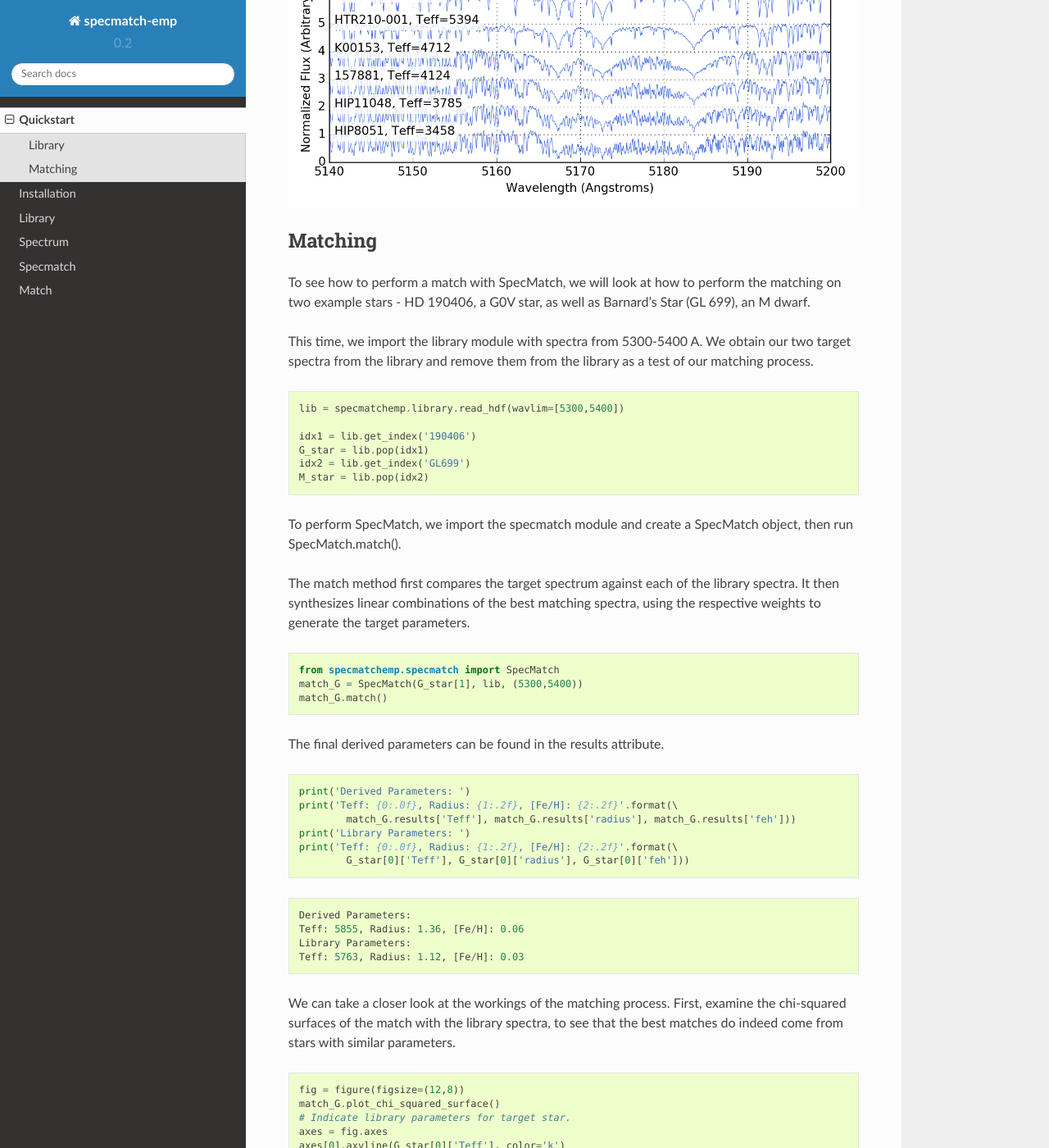
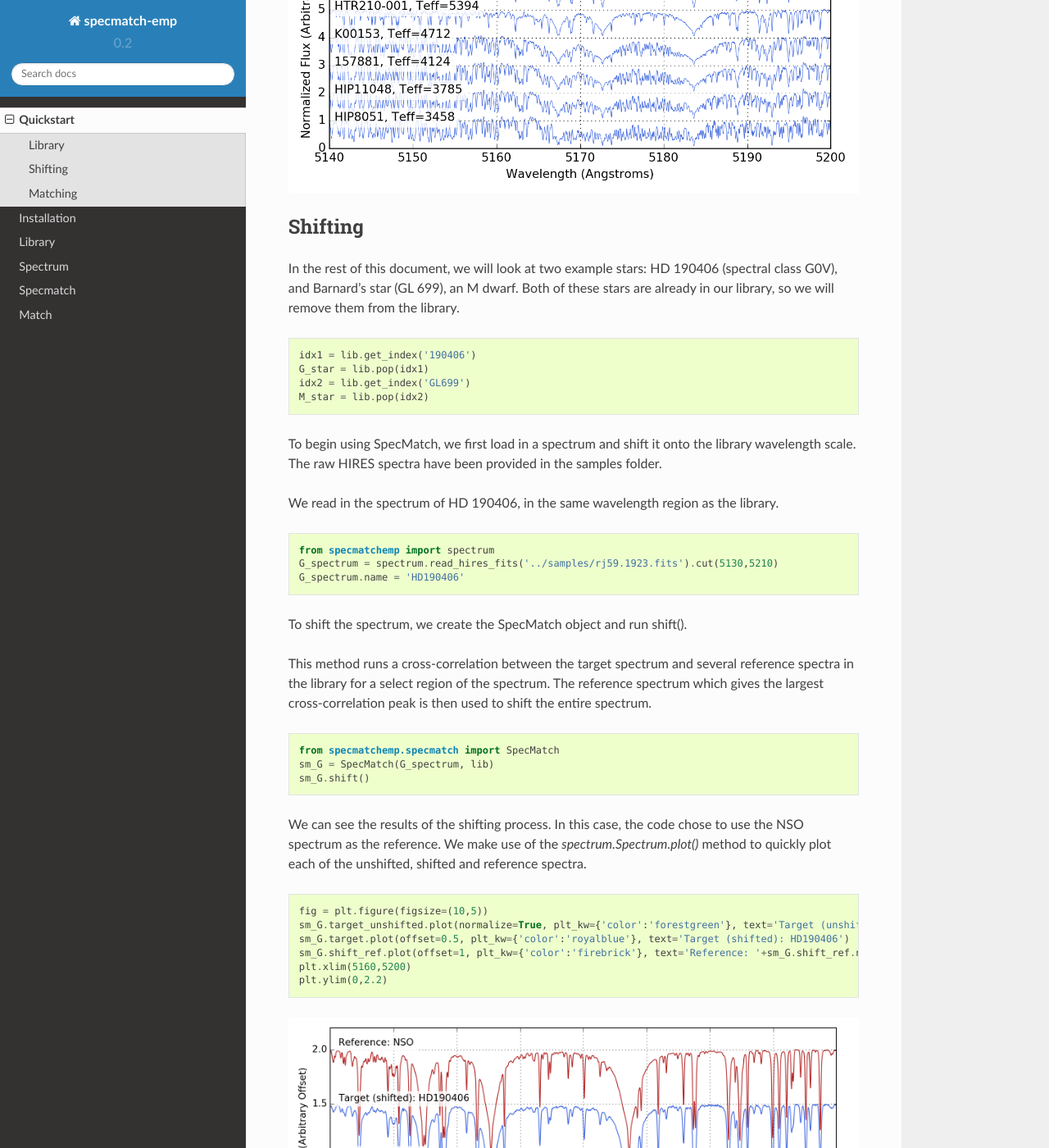
Before and after one commit to samuelyeewl/specmatch-emp, a Sphinx documentation site: the page built from docs/quickstart.rst, in a window 1280 px wide and 1400 px high, scrolled down 3484 px. Shown: the whole window at 82% size. Built offline with Sphinx 7.4.7 and the Read the Docs theme 2.0.0, drawn with Linux system fonts in a browser that asks for light colours; some of the changed text lies outside the part shown.

Commit message:
Updated quickstart documentation

```diff
--- a/docs/quickstart.py
+++ b/docs/quickstart.py
@@ -2,8 +2,7 @@
 import pandas as pd
 from pylab import *
 import specmatchemp.library
-import specmatchemp.plotting.plots as smplot
-
+import specmatchemp.plots as smplot
 # code-stop-imports
 rc('savefig',dpi=160)
 
@@ -87,96 +86,136 @@ fig.set_tight_layout(True)
 fig.savefig('quickstart-spectra-selected-stars.png')
 
 
-
-
-
-# code-start-specmatch-load
-lib = specmatchemp.library.read_hdf(wavlim=[5300,5400])
-
+# code-start-pop-library
 idx1 = lib.get_index('190406')
 G_star = lib.pop(idx1)
 idx2 = lib.get_index('GL699')
 M_star = lib.pop(idx2)
-# code-stop-specmatch-load
+# code-stop-pop-library
 
 
+# code-start-read-spectrum-G
+from specmatchemp import spectrum
+G_spectrum = spectrum.read_hires_fits('../samples/rj59.1923.fits').cut(5130,5210)
+G_spectrum.name = 'HD190406'
+# code-stop-read-spectrum-G
 
 
-# code-start-specmatch-match
+# code-start-shift-spectrum-G
 from specmatchemp.specmatch import SpecMatch
-match_G = SpecMatch(G_star[1], lib, (5300,5400))
-match_G.match()
-# code-stop-specmatch-match
+sm_G = SpecMatch(G_spectrum, lib)
+sm_G.shift()
+# code-stop-shift-spectrum-G
 
 
-
-# code-start-specmatch-print
-print('Derived Parameters: ')
-print('Teff: {0:.0f}, Radius: {1:.2f}, [Fe/H]: {2:.2f}'.format(\
-        match_G.results['Teff'], match_G.results['radius'], match_G.results['feh']))
-print('Library Parameters: ')
-print('Teff: {0:.0f}, Radius: {1:.2f}, [Fe/H]: {2:.2f}'.format(\
-        G_star[0]['Teff'], G_star[0]['radius'], G_star[0]['feh']))
-# code-stop-specmatch-print
+# code-start-plot-shifts-G
+fig = plt.figure(figsize=(10,5))
+sm_G.target_unshifted.plot(normalize=True, plt_kw={'color':'forestgreen'}, text='Target (unshifted)')
+sm_G.target.plot(offset=0.5, plt_kw={'color':'royalblue'}, text='Target (shifted): HD190406')
+sm_G.shift_ref.plot(offset=1, plt_kw={'color':'firebrick'}, text='Reference: '+sm_G.shift_ref.name)
+plt.xlim(5160,5200)
+plt.ylim(0,2.2)
+# code-stop-plot-shifts-G
+fig.set_tight_layout(True)
+fig.savefig('quickstart-Gstar-shifts.png')
 
 
-# code-start-plot-chisquared
+# code-start-shift-spectrum-M
+# Load spectrum
+M_spectrum = spectrum.read_hires_fits('../samples/rj130.2075.fits').cut(5130,5210)
+M_spectrum.name = 'GL699'
+
+# Shift spectrum
+sm_M = SpecMatch(M_spectrum, lib)
+sm_M.shift()
+
+# Plot shifts
+fig = plt.figure(figsize=(10,5))
+sm_M.plot_shifted_spectrum(wavlim=(5160,5200))
+# code-stop-shift-spectrum-M
+fig.set_tight_layout(True)
+fig.savefig('quickstart-Mstar-shifts.png')
+
+
+# code-start-match-G
+sm_G.match()
+
+# Plot chi-squared surfaces
 fig = figure(figsize=(12,8))
-match_G.plot_chi_squared_surface()
+sm_G.plot_chi_squared_surface()
 # Indicate library parameters for target star.
 axes = fig.axes
 axes[0].axvline(G_star[0]['Teff'], color='k')
 axes[1].axvline(G_star[0]['radius'], color='k')
 axes[2].axvline(G_star[0]['feh'], color='k')
-# code-stop-plot-chisquared
+# code-stop-match-G
 
 fig.set_tight_layout(True)
 fig.savefig('quickstart-Gstar-chisquared-surface.png')
 
 
-# code-start-plot-references
-fig = figure(figsize=(12,10))
-match_G.plot_references(verbose=True)
+# code-start-lincomb-G
+sm_G.lincomb()
+
+print('Derived Parameters: ')
+print('Teff: {0:.0f}, Radius: {1:.2f}, [Fe/H]: {2:.2f}'.format(
+    sm_G.results['Teff'], sm_G.results['radius'], sm_G.results['feh']))
+print('Library Parameters: ')
+print('Teff: {0:.0f}, Radius: {1:.2f}, [Fe/H]: {2:.2f}'.format(
+    G_star[0]['Teff'], G_star[0]['radius'], G_star[0]['feh']))
+# code-stop-lincomb-G
+
+
+# code-start-plot-lincomb-G
+# Plot HR diagram
+fig1 = figure(figsize=(12,10))
+sm_G.plot_references(verbose=True)
 # plot target onto HR diagram
-axes = fig.axes
+axes = fig1.axes
 axes[0].plot(G_star[0]['Teff'], G_star[0]['radius'], '*', ms=15, color='red', label='Target')
 axes[1].plot(G_star[0]['Teff'], G_star[0]['radius'], '*', ms=15, color='red')
 axes[2].plot(G_star[0]['feh'], G_star[0]['radius'], '*', ms=15, color='red')
 axes[3].plot(G_star[0]['feh'], G_star[0]['radius'], '*', ms=15, color='red')
 axes[0].legend(numpoints=1, fontsize='small', loc='best')
-# code-stop-plot-references
 
-fig.savefig('quickstart-Gstar-lincomb-references.png')
 
-# code-start-plot-lincomb-spectra
-fig = plt.figure(figsize=(12,6))
-match_G.plot_lincomb()
-# code-end-plot-lincomb-spectra
+# Plot reference spectra and linear combinations
+fig2 = plt.figure(figsize=(12,6))
+sm_G.plot_lincomb()
+# code-stop-plot-lincomb-G
+fig1.set_tight_layout(True)
+fig1.savefig('quickstart-Gstar-lincomb-references.png')
+fig2.set_tight_layout(True)
+fig2.savefig('quickstart-Gstar-lincomb-spectra.png')
 
-fig.set_tight_layout(True)
-fig.savefig('quickstart-Gstar-lincomb-spectra.png')
+
 
 # code-start-mstar
-match_M = SpecMatch(M_star[1], lib, (5300,5400))
-match_M.match()
+# Perform match
+sm_M.match()
 
-print('Derived Parameters: ')
-print('Teff: {0:.0f}, Radius: {1:.2f}, [Fe/H]: {2:.2f}'.format(\
-        match_M.results['Teff'], match_M.results['radius'], match_M.results['feh']))
-print('Library Parameters: ')
-print('Teff: {0:.0f}, Radius: {1:.2f}, [Fe/H]: {2:.2f}'.format(\
-        M_star[0]['Teff'], M_star[0]['radius'], M_star[0]['feh']))
-
+# Plot chi-squared surfaces
 fig1 = figure(figsize=(12,8))
-match_M.plot_chi_squared_surface()
+sm_M.plot_chi_squared_surface()
 # Indicate library parameters for target star.
 axes = fig1.axes
 axes[0].axvline(M_star[0]['Teff'], color='k')
 axes[1].axvline(M_star[0]['radius'], color='k')
 axes[2].axvline(M_star[0]['feh'], color='k')
 
+# Perform lincomb
+sm_M.lincomb()
+
+print('Derived Parameters: ')
+print('Teff: {0:.0f}, Radius: {1:.2f}, [Fe/H]: {2:.2f}'.format(
+    sm_M.results['Teff'], sm_M.results['radius'], sm_M.results['feh']))
+print('Library Parameters: ')
+print('Teff: {0:.0f}, Radius: {1:.2f}, [Fe/H]: {2:.2f}'.format(
+    M_star[0]['Teff'], M_star[0]['radius'], M_star[0]['feh']))
+
+# Plot HR diagram
 fig2 = figure(figsize=(12,10))
-match_M.plot_references(verbose=True)
+sm_M.plot_references(verbose=True)
 # plot target onto HR diagram
 axes = fig2.axes
 axes[0].plot(M_star[0]['Teff'], M_star[0]['radius'], '*', ms=15, color='red', label='Target')
@@ -185,12 +224,14 @@ axes[2].plot(M_star[0]['feh'], M_star[0]['radius'], '*', ms=15, color='red')
 axes[3].plot(M_star[0]['feh'], M_star[0]['radius'], '*', ms=15, color='red')
 axes[0].legend(numpoints=1, fontsize='small', loc='best')
 
+# Plot reference spectra and linear combinations
 fig3 = plt.figure(figsize=(12,6))
-match_M.plot_lincomb()
-# code-end-mstar
+sm_M.plot_lincomb()
+# code-stop-mstar
 
 fig1.set_tight_layout(True)
 fig1.savefig('quickstart-Mstar-chisquared-surface.png')
+fig2.set_tight_layout(True)
 fig2.savefig('quickstart-Mstar-lincomb-references.png')
 fig3.set_tight_layout(True)
 fig3.savefig('quickstart-Mstar-lincomb-spectra.png')
--- a/docs/quickstart.rst
+++ b/docs/quickstart.rst
@@ -65,99 +65,145 @@ Plot the Mgb region for the spectra sorted by effective temperature
 .. image:: quickstart-spectra-selected-stars.png
 
 
+Shifting
+--------
+
+In the rest of this document, we will look at two example stars:
+HD 190406 (spectral class G0V), and Barnard's star (GL 699), an M dwarf.
+Both of these stars are already in our library, so we will remove them
+from the library.
+
+
+.. literalinclude:: quickstart.py
+   :start-after: code-start-pop-library
+   :end-before: code-stop-pop-library
+
+
+To begin using SpecMatch, we first load in a spectrum and shift it onto
+the library wavelength scale. The raw HIRES spectra have been provided in
+the samples folder.
+
+We read in the spectrum of HD 190406, in the same wavelength region as the
+library.
+
+
+.. literalinclude:: quickstart.py
+   :start-after: code-start-read-spectrum-G
+   :end-before: code-stop-read-spectrum-G
+
+
+To shift the spectrum, we create the SpecMatch object and run shift().
+
+This method runs a cross-correlation between the target spectrum and
+several reference spectra in the library for a select region of the
+spectrum. The reference spectrum which gives the largest cross-correlation
+peak is then used to shift the entire spectrum.
+
+
+.. literalinclude:: quickstart.py
+   :start-after: code-start-shift-spectrum-G
+   :end-before: code-stop-shift-spectrum-G
+
+
+We can see the results of the shifting process. In this case, the code
+chose to use the NSO spectrum as the reference. We make use of the
+`spectrum.Spectrum.plot()` method to quickly plot each of the unshifted,
+shifted and reference spectra.
+
+
+.. literalinclude:: quickstart.py
+   :start-after: code-start-plot-shifts-G
+   :end-before: code-stop-plot-shifts-G
+
+
+.. image:: quickstart-Gstar-shifts.png
+
+
+We repeat the same process for the M star spectrum. In this case, we see
+that the code chose to shift the spectrum to a different reference: HD216899,
+which is another M dwarf in our library. We have used the convenience
+function :meth:`SpecMatch.plot_shifted_spectrum` to easily plot
+the shift results.
+
+
+.. literalinclude:: quickstart.py
+   :start-after: code-start-shift-spectrum-M
+   :end-before: code-stop-shift-spectrum-M
+
+
+.. image:: quickstart-Mstar-shifts.png
+
+
 Matching
 --------
 
-To see how to perform a match with SpecMatch, we will look at how to
-perform the matching on two example stars - HD 190406, a G0V star, as
-well as Barnard's Star (GL 699), an M dwarf.
+Now, we can perform the match. We first run :meth:`SpecMatch.match`, which
+performs a match between the target and every other star in the library,
+allowing v sin i to float and fitting a spline to the continuum.
 
-This time, we import the library module with spectra from 5300-5400 A.
-We obtain our two target spectra from the library and remove them from
-the library as a test of our matching process.
+We can then plot the chi-squared surfaces to see where the best matches
+lie in parameter space.
 
 
 .. literalinclude:: quickstart.py
-   :start-after: code-start-specmatch-load
-   :end-before: code-stop-specmatch-load
+   :start-after: code-start-match-G
+   :end-before: code-stop-match-G
+
+.. image:: quickstart-Gstar-chisquared-surface.png
 
 
-To perform SpecMatch, we import the specmatch module and create a
-SpecMatch object, then run SpecMatch.match().
+We see that the code does a good job in finding the library stars which
+are close to parameter space to the target star.
 
-The match method first compares the target spectrum against each of
-the library spectra. It then synthesizes linear combinations of the
-best matching spectra, using the respective weights to generate
-the target parameters.
+Next, running :meth:`SpecMatch.lincomb()`, the code synthesizes linear
+combinations of the best matching spectra to obtain an even better match
+to the target.
+
+The respective coefficients will be used to form a weighted
+average of the library parameters, which are taken to be the derived
+properties of the target. These are stored in the results attribute.
 
 
 .. literalinclude:: quickstart.py
-   :start-after: code-start-specmatch-match
-   :end-before: code-stop-specmatch-match
-
-
-The final derived parameters can be found in the results attribute.
-
-
-.. literalinclude:: quickstart.py
-   :start-after: code-start-specmatch-print
-   :end-before: code-stop-specmatch-print
+   :start-after: code-start-lincomb-G
+   :end-before: code-stop-lincomb-G
 
 
 ::
 
     Derived Parameters:
-    Teff: 5855, Radius: 1.36, [Fe/H]: 0.06
+    Teff: 5844, Radius: 1.33, [Fe/H]: 0.04
     Library Parameters:
     Teff: 5763, Radius: 1.12, [Fe/H]: 0.03
 
 
-We can take a closer look at the workings of the matching process. First,
-examine the chi-squared surfaces of the match with the library spectra,
-to see that the best matches do indeed come from stars with similar parameters.
+We can take a closer look at the workings of this process by plotting
+the positions of the best matching library stars in a HR diagram, as
+well as their spectra.
 
 
 .. literalinclude:: quickstart.py
-   :start-after: code-start-plot-chisquared
-   :end-before: code-stop-plot-chisquared
-
-
-.. image:: quickstart-Gstar-chisquared-surface.png
-
-
-The 5 closest matches, which were used to synthesize the linear combinations,
-have been highlighted. We can plot the position of these stars in the HR
-diagram together with the coefficients found in the linear combination step.
-
-
-.. literalinclude:: quickstart.py
-   :start-after: code-start-plot-references
-   :end-before: code-stop-plot-references
+   :start-after: code-start-plot-lincomb-G
+   :end-before: code-stop-plot-lincomb-G
 
 
 .. image:: quickstart-Gstar-lincomb-references.png
 
-Finally, we can view the spectra used to synthesize the final library spectrum.
-
-.. literalinclude:: quickstart.py
-    :start-after: code-start-plot-lincomb-spectra
-    :end-before: code-end-plot-lincomb-spectra
-
 .. image:: quickstart-Gstar-lincomb-spectra.png
 
 
-We can repeat the entire process for Barnard's star.
+Finally, we can repeat the whole process with Barnard's star.
 
 .. literalinclude:: quickstart.py
     :start-after: code-start-mstar
-    :end-before: code-end-mstar
+    :end-before: code-stop-mstar
 
 ::
 
     Derived Parameters:
-  Teff: 3261, Radius: 0.24, [Fe/H]: -0.26
-  Library Parameters:
-  Teff: 3222, Radius: 0.19, [Fe/H]: -0.39
+    Teff: 3181, Radius: 0.19, [Fe/H]: -0.29
+    Library Parameters:
+    Teff: 3222, Radius: 0.19, [Fe/H]: -0.39
 
 .. image:: quickstart-Mstar-chisquared-surface.png
 
```
Also changed, not shown: docs/quickstart-Gstar-chisquared-surface.png, docs/quickstart-Gstar-lincomb-references.png, docs/quickstart-Gstar-lincomb-spectra.png, docs/quickstart-Gstar-shifts.png (added), docs/quickstart-Mstar-chisquared-surface.png, docs/quickstart-Mstar-lincomb-references.png, docs/quickstart-Mstar-lincomb-spectra.png, docs/quickstart-Mstar-shifts.png (added), docs/quickstart-library-labeled.png, docs/quickstart-library-selected-stars.png, docs/quickstart-library.png, 4 other files.
